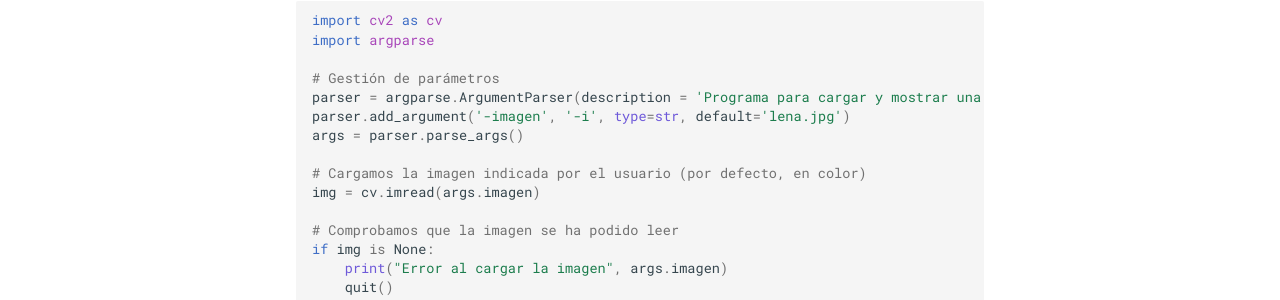
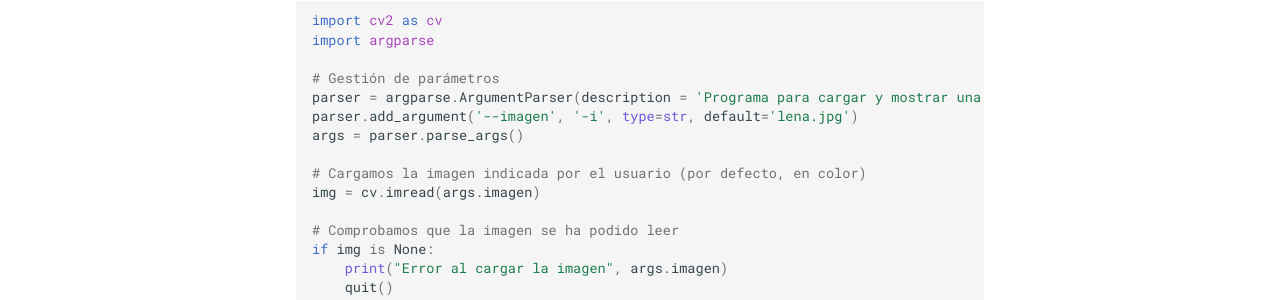
Before and after one commit to pertusa/VisionPorComputador, an MkDocs documentation site: the page built from docs/intro.md, in a window 1280 px wide and 900 px high. Shown: the part 388-688 px from the top of the window. Built offline with MkDocs 1.6.1 and Material for MkDocs 9.7.7, drawn with Linux system fonts in a browser that asks for light colours.

````diff
--- a/docs/intro.md
+++ b/docs/intro.md
@@ -16,7 +16,7 @@ import argparse
 
 # Gestión de parámetros
 parser = argparse.ArgumentParser(description = 'Programa para cargar y mostrar una imagen')
-parser.add_argument('-imagen', '-i', type=str, default='lena.jpg')
+parser.add_argument('--imagen', '-i', type=str, default='lena.jpg')
 args = parser.parse_args()
 
 # Cargamos la imagen indicada por el usuario (por defecto, en color)
@@ -627,7 +627,7 @@ out = cv.VideoWriter('output.avi',fourcc, 20.0, (640,480)) #  AVI, 20fps, 640x4
 
 Para más información puedes consultar [este enlace](https://opencv-python-tutroals.readthedocs.io/en/latest/py_tutorials/py_gui/py_video_display/py_video_display.html).
 
-Estos son algunos de los formatos aceptados, aunque existen [muchos más](http://fourcc.org/codecs.php):
+Estos son algunos de los formatos aceptados, aunque existen [muchos más](https://www.fourcc.org/codecs.php):
 
 ```python
 fourcc = cv.VideoWriter_fourcc('m','j','p','g') # AVI, recomendado en la asignatura
````
Also changed, not shown: docs/install.md (+1 -1 lines).
